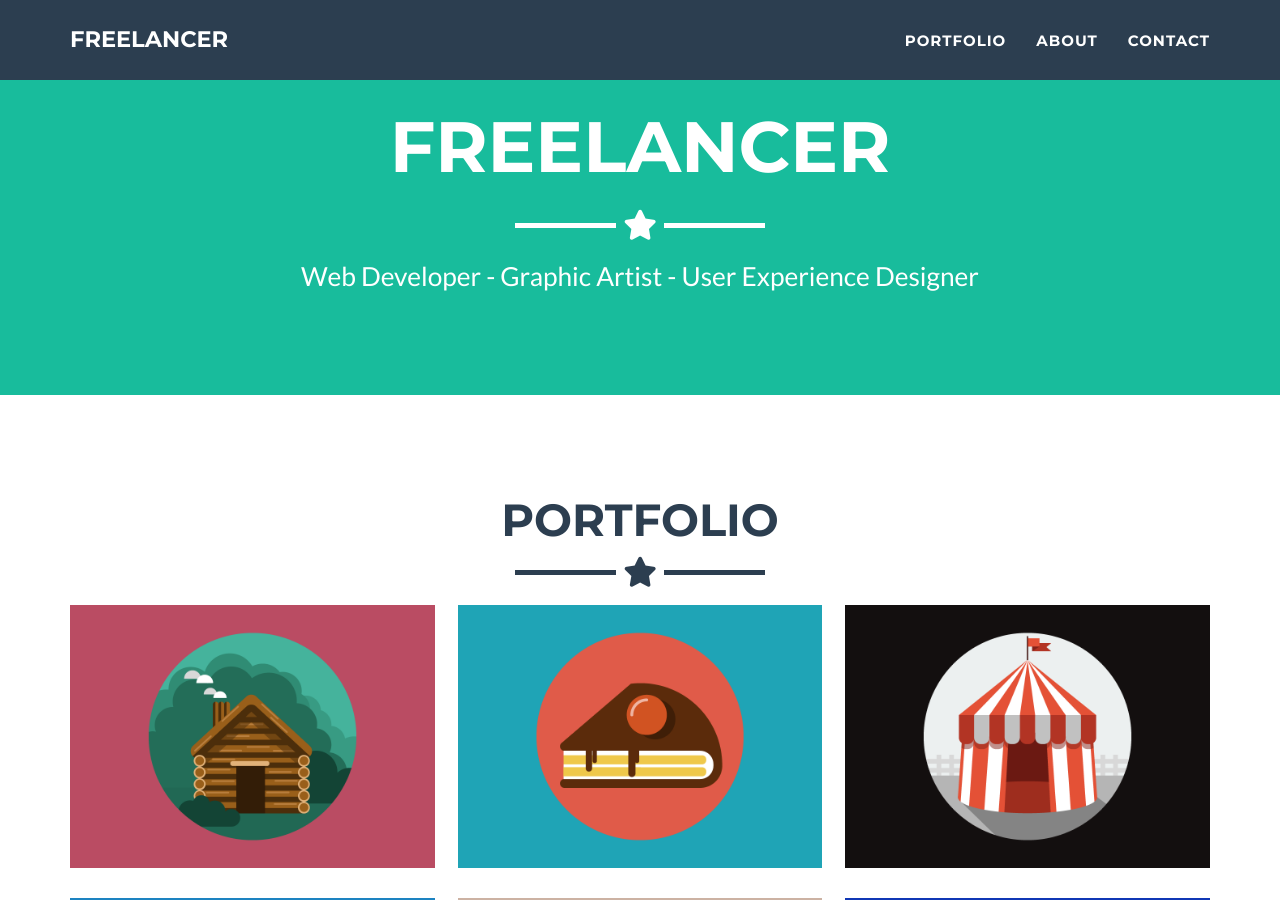
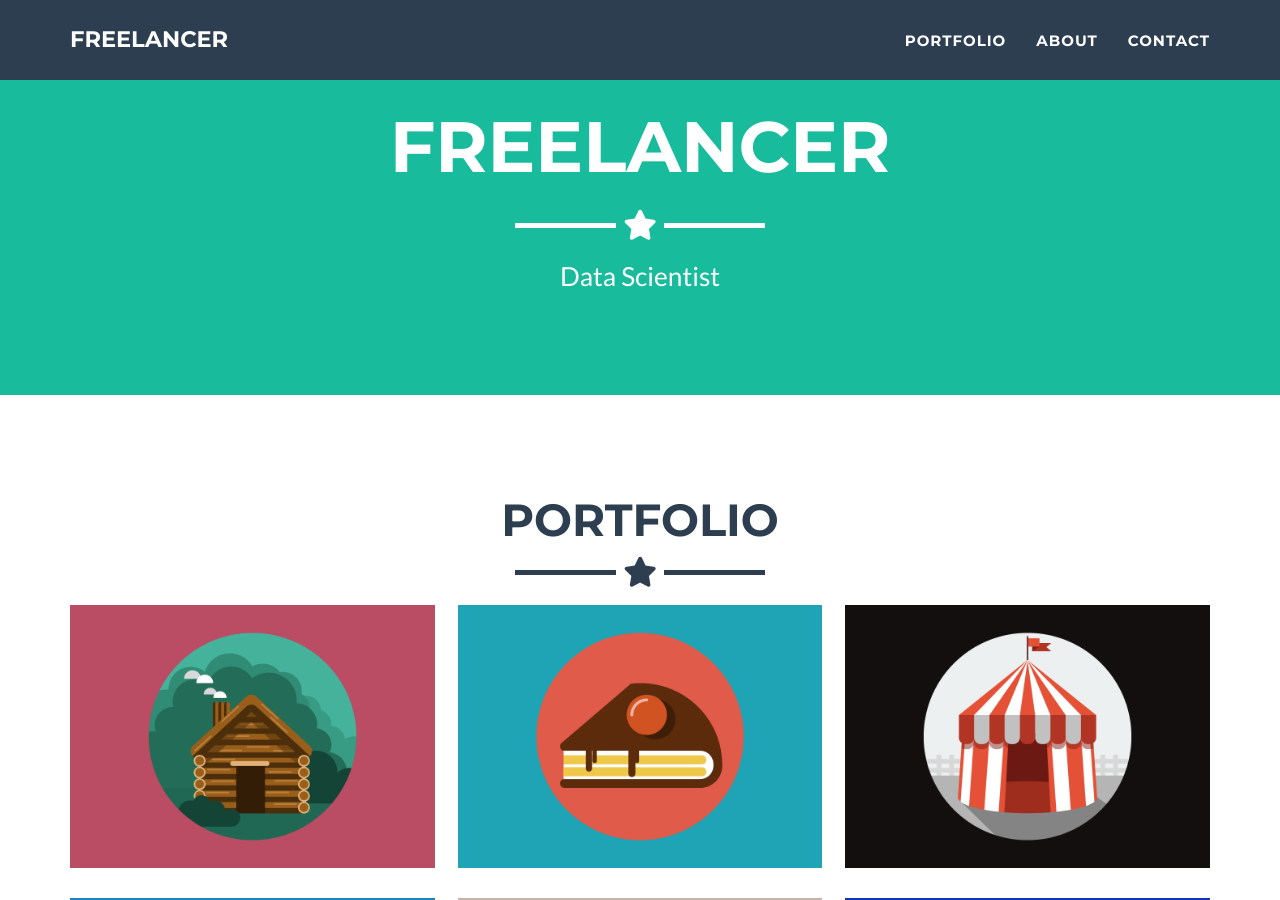
Before and after one commit to PanagiotisApostolou/PanagiotisApostolou.github.io, a Jekyll site: the page built from _posts/2014-07-18-project-1.markdown, in a window 1280 px wide and 900 px high, scrolled down 380 px. Built offline with Jekyll 4.4.1, drawn with Linux system fonts in a browser that asks for light colours.

Commit message:
Update _config.yml

```diff
--- a/_config.yml
+++ b/_config.yml
@@ -4,7 +4,7 @@
 url: https://github.com/jeromelachaud/freelancer-theme
 description: "Write an awesome description for your new site here. You can edit this line in _config.yml. It will appear in your document head meta (for Google search results) and in your feed.xml site description."
 keywords: "your keywords, separated by commas"
-skills: "Web Developer - Graphic Artist - User Experience Designer"
+skills: "Data Scientist"
 meta_author: LastName FirstName
 
 # Google webmaster tools
```
